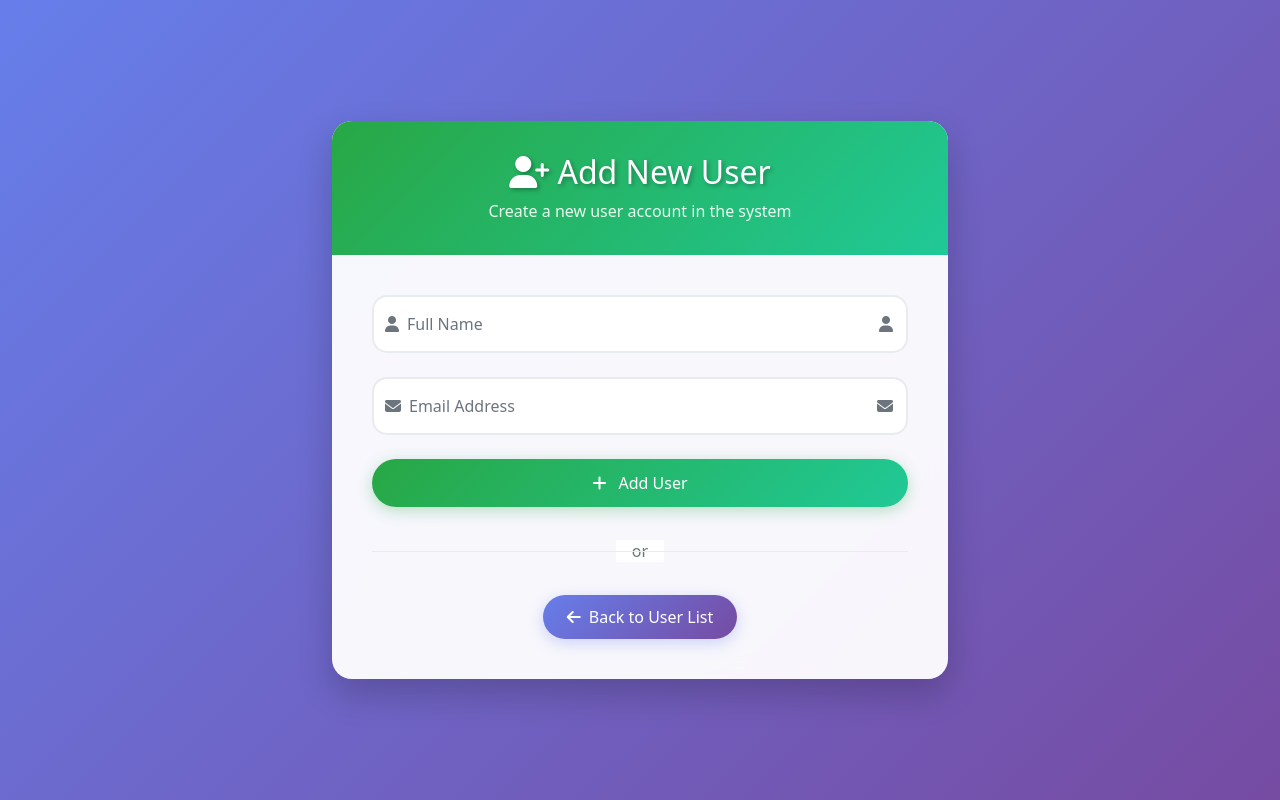
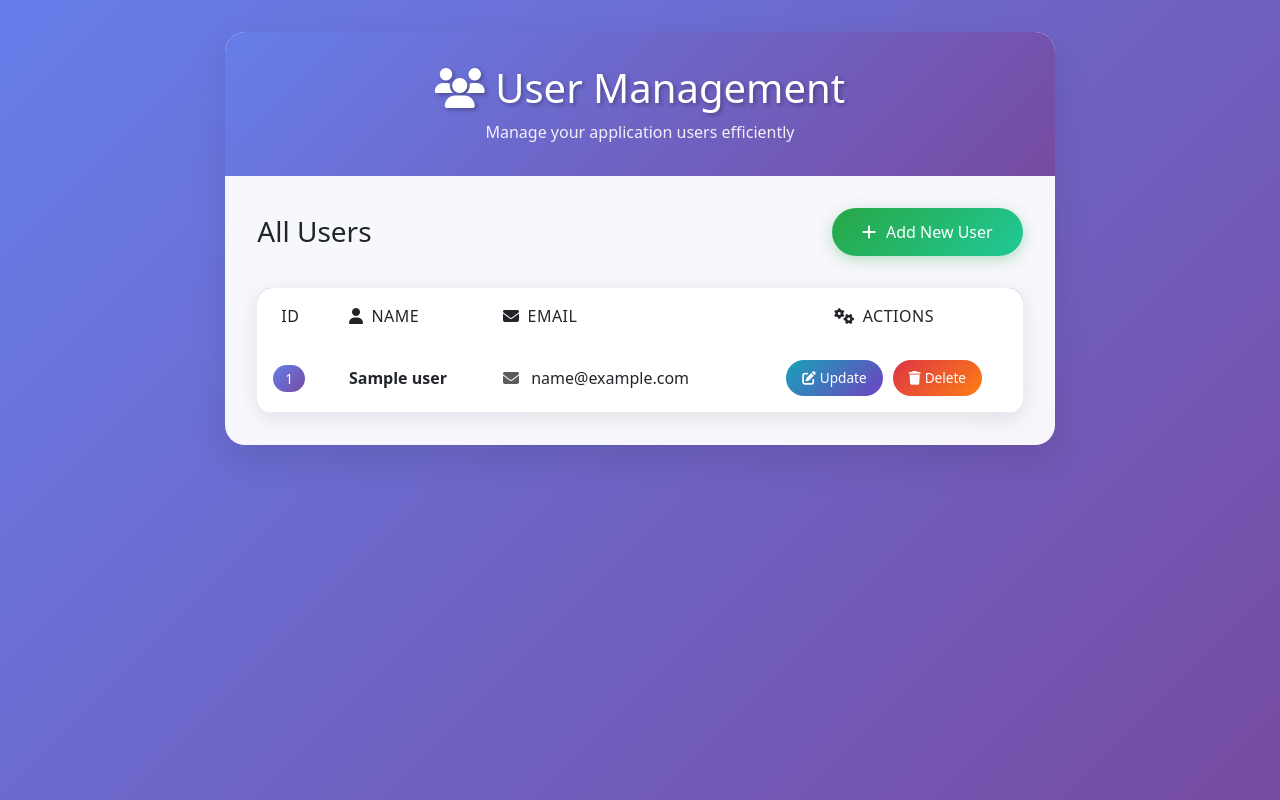
Before and after one commit to Yadnesh022/Docker_demo, a Flask app: template templates/index.html in a window 1280 px wide. Run offline with Flask 3, Linux system fonts and the light colour scheme; the template is opened without the code that fills it: most values are stand-ins (such as "Sample title", 1, 10 or a date in 2020); some libraries are stand-ins or nearby versions.

Commit message:
Id Added in index file

```diff
--- a/templates/index.html
+++ b/templates/index.html
@@ -1,201 +1,224 @@
+
 <!DOCTYPE html>
 <html lang="en">
 <head>
     <meta charset="UTF-8">
     <meta name="viewport" content="width=device-width, initial-scale=1.0">
-    <title>Add New User</title>
+    <title>User Management System</title>
     <link href="https://cdn.jsdelivr.net/npm/bootstrap@5.3.0/dist/css/bootstrap.min.css" rel="stylesheet">
     <link href="https://cdnjs.cloudflare.com/ajax/libs/font-awesome/6.4.0/css/all.min.css" rel="stylesheet">
     <style>
         body {
             background: linear-gradient(135deg, #667eea 0%, #764ba2 100%);
             min-height: 100vh;
-            display: flex;
-            align-items: center;
             padding: 2rem 0;
         }
-        .form-container {
+        .main-container {
             background: rgba(255, 255, 255, 0.95);
             border-radius: 20px;
-            box-shadow: 0 15px 35px rgba(0, 0, 0, 0.2);
+            box-shadow: 0 15px 35px rgba(0, 0, 0, 0.1);
             backdrop-filter: blur(10px);
-            overflow: hidden;
         }
-        .form-header {
-            background: linear-gradient(135deg, #28a745 0%, #20c997 100%);
+        .page-header {
+            background: linear-gradient(135deg, #667eea 0%, #764ba2 100%);
             color: white;
+            border-radius: 20px 20px 0 0;
             padding: 2rem;
             text-align: center;
         }
-        .form-header h1 {
-            font-size: 2rem;
+        .page-header h1 {
+            font-size: 2.5rem;
             font-weight: 300;
             margin: 0;
             text-shadow: 2px 2px 4px rgba(0,0,0,0.3);
         }
-        .form-header p {
+        .page-header p {
             margin: 0.5rem 0 0 0;
             opacity: 0.9;
         }
-        .form-body {
-            padding: 2.5rem;
+        .content-area {
+            padding: 2rem;
         }
-        .form-floating {
-            margin-bottom: 1.5rem;
-        }
-        .form-floating > .form-control {
-            border: 2px solid #e9ecef;
-            border-radius: 15px;
-            padding: 1rem 0.75rem;
-            height: auto;
-            transition: all 0.3s ease;
-        }
-        .form-floating > .form-control:focus {
-            border-color: #667eea;
-            box-shadow: 0 0 0 0.25rem rgba(102, 126, 234, 0.25);
-        }
-        .form-floating > label {
-            color: #6c757d;
-            font-weight: 500;
-        }
-        .btn-submit {
+        .add-user-btn {
             background: linear-gradient(135deg, #28a745, #20c997);
             border: none;
-            padding: 12px 2rem;
-            border-radius: 50px;
-            color: white;
-            font-weight: 500;
-            width: 100%;
-            transition: all 0.3s ease;
-            box-shadow: 0 4px 15px rgba(40, 167, 69, 0.3);
-        }
-        .btn-submit:hover {
-            transform: translateY(-2px);
-            box-shadow: 0 8px 25px rgba(40, 167, 69, 0.4);
-            color: white;
-        }
-        .btn-back {
-            background: linear-gradient(135deg, #667eea, #764ba2);
-            border: none;
-            padding: 10px 1.5rem;
+            padding: 12px 30px;
             border-radius: 50px;
             color: white;
             text-decoration: none;
             display: inline-flex;
             align-items: center;
-            gap: 8px;
+            gap: 10px;
             transition: all 0.3s ease;
-            font-weight: 500;
-            box-shadow: 0 4px 15px rgba(102, 126, 234, 0.3);
+            box-shadow: 0 4px 15px rgba(40, 167, 69, 0.3);
         }
-        .btn-back:hover {
+        .add-user-btn:hover {
             transform: translateY(-2px);
-            box-shadow: 0 8px 25px rgba(102, 126, 234, 0.4);
+            box-shadow: 0 8px 25px rgba(40, 167, 69, 0.4);
             color: white;
         }
-        .input-icon {
-            position: absolute;
-            right: 15px;
-            top: 50%;
-            transform: translateY(-50%);
+        .table-container {
+            border-radius: 15px;
+            overflow: hidden;
+            box-shadow: 0 5px 20px rgba(0, 0, 0, 0.1);
+            margin-top: 2rem;
+        }
+        .table {
+            margin: 0;
+        }
+        .table thead {
+            background: linear-gradient(135deg, #667eea 0%, #764ba2 100%);
+            color: white;
+        }
+        .table thead th {
+            border: none;
+            font-weight: 500;
+            text-transform: uppercase;
+            letter-spacing: 0.5px;
+            padding: 1rem;
+        }
+        .table tbody tr {
+            transition: all 0.3s ease;
+        }
+        .table tbody tr:hover {
+            background-color: #f8f9fa;
+            transform: scale(1.01);
+            box-shadow: 0 2px 10px rgba(0, 0, 0, 0.1);
+        }
+        .table tbody td {
+            padding: 1rem;
+            vertical-align: middle;
+            border-bottom: 1px solid #e9ecef;
+        }
+        .table td {
+    white-space: nowrap;   /* Keep text/buttons on one line */
+}
+        .btn-action {
+            padding: 8px 16px;
+            border-radius: 25px;
+            font-size: 0.85rem;
+            font-weight: 500;
+            margin: 0 3px;
+            transition: all 0.3s ease;
+            border: none;
+        }
+        .btn-update {
+            background: linear-gradient(135deg, #17a2b8, #6f42c1);
+            color: white;
+        }
+        .btn-update:hover {
+            transform: translateY(-2px);
+            box-shadow: 0 4px 15px rgba(23, 162, 184, 0.4);
+            color: white;
+        }
+        .btn-delete {
+            background: linear-gradient(135deg, #dc3545, #fd7e14);
+            color: white;
+        }
+        .btn-delete:hover {
+            transform: translateY(-2px);
+            box-shadow: 0 4px 15px rgba(220, 53, 69, 0.4);
+            color: white;
+        }
+        .no-users {
+            text-align: center;
+            padding: 3rem;
             color: #6c757d;
-            z-index: 5;
         }
-        .form-floating {
-            position: relative;
+        .no-users i {
+            font-size: 4rem;
+            margin-bottom: 1rem;
         }
-        .divider {
-            text-align: center;
-            margin: 2rem 0;
-            position: relative;
-        }
-        .divider::before {
-            content: '';
-            position: absolute;
-            top: 50%;
-            left: 0;
-            right: 0;
-            height: 1px;
-            background: #e9ecef;
-        }
-        .divider span {
-            background: white;
-            padding: 0 1rem;
-            color: #6c757d;
+        .user-id {
+            background: linear-gradient(135deg, #667eea, #764ba2);
+            color: white;
+            padding: 4px 12px;
+            border-radius: 20px;
+            font-size: 0.85rem;
             font-weight: 500;
         }
         @media (max-width: 768px) {
-            .form-body {
-                padding: 2rem 1.5rem;
+            .table-responsive {
+                border-radius: 15px;
             }
-            .form-header {
-                padding: 1.5rem;
+            .btn-action {
+                display: block;
+                margin: 2px 0;
+                width: 100%;
             }
-            .form-header h1 {
-                font-size: 1.5rem;
-            }
-        }
-        .validation-feedback {
-            display: block;
-            color: #dc3545;
-            font-size: 0.875rem;
-            margin-top: 0.25rem;
-        }
-        .form-control.is-invalid {
-            border-color: #dc3545;
         }
     </style>
 </head>
 <body>
     <div class="container-fluid">
         <div class="row justify-content-center">
-            <div class="col-lg-6 col-md-8 col-sm-10">
-                <div class="form-container">
-                    <div class="form-header">
-                        <h1><i class="fas fa-user-plus"></i> Add New User</h1>
-                        <p>Create a new user account in the system</p>
+            <div class="col-lg-10 col-xl-8">
+                <div class="main-container">
+                    <div class="page-header">
+                        <h1><i class="fas fa-users"></i> User Management</h1>
+                        <p>Manage your application users efficiently</p>
                     </div>
 
-                    <div class="form-body">
-                        <form action="/add" method="POST" id="addUserForm" novalidate>
-                            <div class="form-floating">
-                                <input type="text" class="form-control" id="name" name="name"
-                                       placeholder="Enter full name" required>
-                                <label for="name"><i class="fas fa-user me-2"></i>Full Name</label>
-                                <i class="fas fa-user input-icon"></i>
-                                <div class="invalid-feedback">
-                                    Please provide a valid name.
-                                </div>
+                    <div class="content-area">
+                        <div class="d-flex justify-content-between align-items-center mb-4">
+                            <h3 class="text-dark mb-0">All Users</h3>
+                            <a href="/add" class="add-user-btn">
+                                <i class="fas fa-plus"></i>
+                                Add New User
+                            </a>
+                        </div>
+
+                        <div class="table-container">
+                            <div class="table-responsive">
+                                <table class="table table-hover mb-0">
+                                    <thead>
+                                        <tr>
+                                            <th><i class="fas  me-2"></i>ID</th>
+                                            <th><i class="fas fa-user me-2"></i>Name</th>
+                                            <th><i class="fas fa-envelope me-2"></i>Email</th>
+                                            <th class="text-center"><i class="fas fa-cogs me-2"></i>Actions</th>
+                                        </tr>
+                                    </thead>
+                                  <tbody>
+    {% for user in users %}
+    <tr>
+        <td><span class="user-id">{{ loop.index }}</span></td>
+        <td>
+            <strong>{{ user.name }}</strong>
+        </td>
+        <td>
+            <i class="fas fa-envelope text-muted me-2"></i>
+            {{ user.email }}
+        </td>
+        <td class="text-center">
+            <a href="/update/{{ user.id }}" class="btn btn-action btn-update">
+                <i class="fas fa-edit me-1"></i>Update
+            </a>
+            <a href="/delete/{{ user.id }}" class="btn btn-action btn-delete"
+               data-user-id="{{ user.id }}"
+               data-user-name="{{ user.name }}"
+               data-user-email="{{ user.email }}">
+                <i class="fas fa-trash me-1"></i>Delete
+            </a>
+        </td>
+    </tr>
+    {% else %}
+    <tr>
+        <td colspan="4" class="no-users">
+            <i class="fas fa-users-slash text-muted"></i>
+            <h5 class="mt-3">No Users Found</h5>
+            <p>Start by adding your first user to the system.</p>
+            <a href="/add" class="btn btn-primary">
+                <i class="fas fa-plus me-2"></i>Add First User
+            </a>
+        </td>
+    </tr>
+    {% endfor %}
+</tbody>
+
+                                </table>
                             </div>
-
-                            <div class="form-floating">
-                                <input type="email" class="form-control" id="email" name="email"
-                                       placeholder="Enter email address" required>
-                                <label for="email"><i class="fas fa-envelope me-2"></i>Email Address</label>
-                                <i class="fas fa-envelope input-icon"></i>
-                                <div class="invalid-feedback">
-                                    Please provide a valid email address.
-                                </div>
-                            </div>
-
-                            <div class="d-grid gap-2">
-                                <button type="submit" class="btn btn-submit">
-                                    <i class="fas fa-plus me-2"></i>
-                                    Add User
-                                </button>
-                            </div>
-
-                            <div class="divider">
-                                <span>or</span>
-                            </div>
-
-                            <div class="text-center">
-                                <a href="/" class="btn-back">
-                                    <i class="fas fa-arrow-left"></i>
-                                    Back to User List
-                                </a>
-                            </div>
-                        </form>
+                        </div>
                     </div>
                 </div>
             </div>
@@ -225,6 +248,51 @@
                 <button type="button" class="btn-close btn-close-white me-2 m-auto" data-bs-dismiss="toast" aria-label="Close"></button>
             </div>
         </div>
+
+        <!-- Warning Toast -->
+        <div id="warningToast" class="toast align-items-center text-white bg-warning border-0" role="alert" aria-live="assertive" aria-atomic="true">
+            <div class="d-flex">
+                <div class="toast-body">
+                    <i class="fas fa-exclamation-triangle me-2"></i>
+                    <span id="warningMessage"></span>
+                </div>
+                <button type="button" class="btn-close btn-close-white me-2 m-auto" data-bs-dismiss="toast" aria-label="Close"></button>
+            </div>
+        </div>
+    </div>
+
+    <!-- Delete Confirmation Modal -->
+    <div class="modal fade" id="deleteModal" tabindex="-1" aria-labelledby="deleteModalLabel" aria-hidden="true">
+        <div class="modal-dialog modal-dialog-centered">
+            <div class="modal-content border-0 shadow">
+                <div class="modal-header bg-danger text-white">
+                    <h5 class="modal-title" id="deleteModalLabel">
+                        <i class="fas fa-exclamation-triangle me-2"></i>
+                        Confirm Delete
+                    </h5>
+                    <button type="button" class="btn-close btn-close-white" data-bs-dismiss="modal" aria-label="Close"></button>
+                </div>
+                <div class="modal-body">
+                    <div class="text-center">
+                        <i class="fas fa-user-times text-danger" style="font-size: 3rem; margin-bottom: 1rem;"></i>
+                        <h6>Are you sure you want to delete this user?</h6>
+                        <p class="text-muted mb-0">This action cannot be undone.</p>
+                        <div class="mt-3 p-3 bg-light rounded">
+                            <strong>User:</strong> <span id="deleteUserName"></span><br>
+                            <strong>Email:</strong> <span id="deleteUserEmail"></span>
+                        </div>
+                    </div>
+                </div>
+                <div class="modal-footer">
+                    <button type="button" class="btn btn-secondary" data-bs-dismiss="modal">
+                        <i class="fas fa-times me-1"></i>Cancel
+                    </button>
+                    <a href="#" id="confirmDeleteBtn" class="btn btn-danger">
+                        <i class="fas fa-trash me-1"></i>Delete User
+                    </a>
+                </div>
+            </div>
+        </div>
     </div>
 
     <script src="https://cdn.jsdelivr.net/npm/bootstrap@5.3.0/dist/js/bootstrap.bundle.min.js"></script>
@@ -250,64 +318,40 @@
 
             if (message && type) {
                 showToast(type, decodeURIComponent(message));
+
+                // Clean URL without refreshing the page
+                const url = new URL(window.location);
+                url.searchParams.delete('message');
+                url.searchParams.delete('type');
+                window.history.replaceState({}, document.title, url);
             }
         });
 
-        // Form submission with loading state
-        document.getElementById('addUserForm').addEventListener('submit', function(e) {
-            const submitBtn = this.querySelector('button[type="submit"]');
-            const originalText = submitBtn.innerHTML;
+        // Delete confirmation modal
+        function confirmDelete(userId, userName, userEmail, deleteUrl) {
+            document.getElementById('deleteUserName').textContent = userName;
+            document.getElementById('deleteUserEmail').textContent = userEmail;
+            document.getElementById('confirmDeleteBtn').href = deleteUrl;
 
-            // Show loading state
-            submitBtn.innerHTML = '<i class="fas fa-spinner fa-spin me-2"></i>Adding User...';
-            submitBtn.disabled = true;
+            const deleteModal = new bootstrap.Modal(document.getElementById('deleteModal'));
+            deleteModal.show();
+        }
 
-            // If form validation fails, reset button
-            if (!this.checkValidity()) {
-                setTimeout(() => {
-                    submitBtn.innerHTML = originalText;
-                    submitBtn.disabled = false;
-                }, 100);
-            }
-        });
+        // Add event listeners to delete buttons
+        document.addEventListener('DOMContentLoaded', function() {
+            const deleteButtons = document.querySelectorAll('.btn-delete');
+            deleteButtons.forEach(button => {
+                button.addEventListener('click', function(e) {
+                    e.preventDefault();
 
-        // Bootstrap form validation
-        (function() {
-            'use strict';
-            window.addEventListener('load', function() {
-                var forms = document.getElementsByClassName('needs-validation');
-                var validation = Array.prototype.filter.call(forms, function(form) {
-                    form.addEventListener('submit', function(event) {
-                        if (form.checkValidity() === false) {
-                            event.preventDefault();
-                            event.stopPropagation();
-                        }
-                        form.classList.add('was-validated');
-                    }, false);
+                    const userId = this.getAttribute('data-user-id');
+                    const userName = this.getAttribute('data-user-name');
+                    const userEmail = this.getAttribute('data-user-email');
+                    const deleteUrl = this.getAttribute('href');
+
+                    confirmDelete(userId, userName, userEmail, deleteUrl);
                 });
-            }, false);
-        })();
-
-        // Real-time validation
-        document.getElementById('name').addEventListener('input', function() {
-            if (this.value.trim().length > 0) {
-                this.classList.remove('is-invalid');
-                this.classList.add('is-valid');
-            } else {
-                this.classList.remove('is-valid');
-                this.classList.add('is-invalid');
-            }
-        });
-
-        document.getElementById('email').addEventListener('input', function() {
-            const emailRegex = /^[^\s@]+@[^\s@]+\.[^\s@]+$/;
-            if (emailRegex.test(this.value)) {
-                this.classList.remove('is-invalid');
-                this.classList.add('is-valid');
-            } else {
-                this.classList.remove('is-valid');
-                this.classList.add('is-invalid');
-            }
+            });
         });
     </script>
 </body>
```
